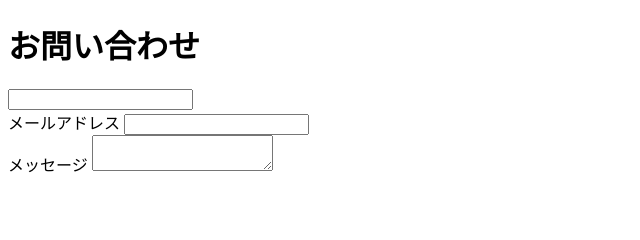
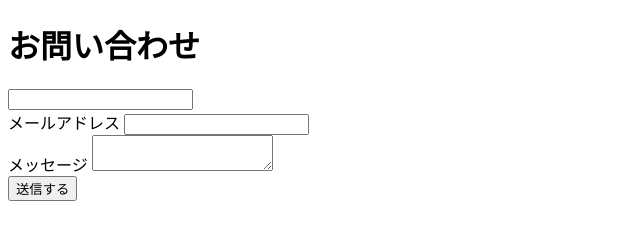
Before and after one commit to ponponumi/textarea_adjust_sample, a website: page index.html in a window 1280 px wide. Shown: the whole page, without its empty margins (0-640 px from the left). Drawn offline with Linux system fonts and the light colour scheme.

Commit message:
送信ボタンを作成

```diff
--- a/index.html
+++ b/index.html
@@ -20,6 +20,9 @@
             <label for="message">メッセージ</label>
             <textarea name="message" id="message"></textarea>
         </div>
+        <div>
+            <button type="submit">送信する</button>
+        </div>
     </form>
 </body>
 </html>
```
